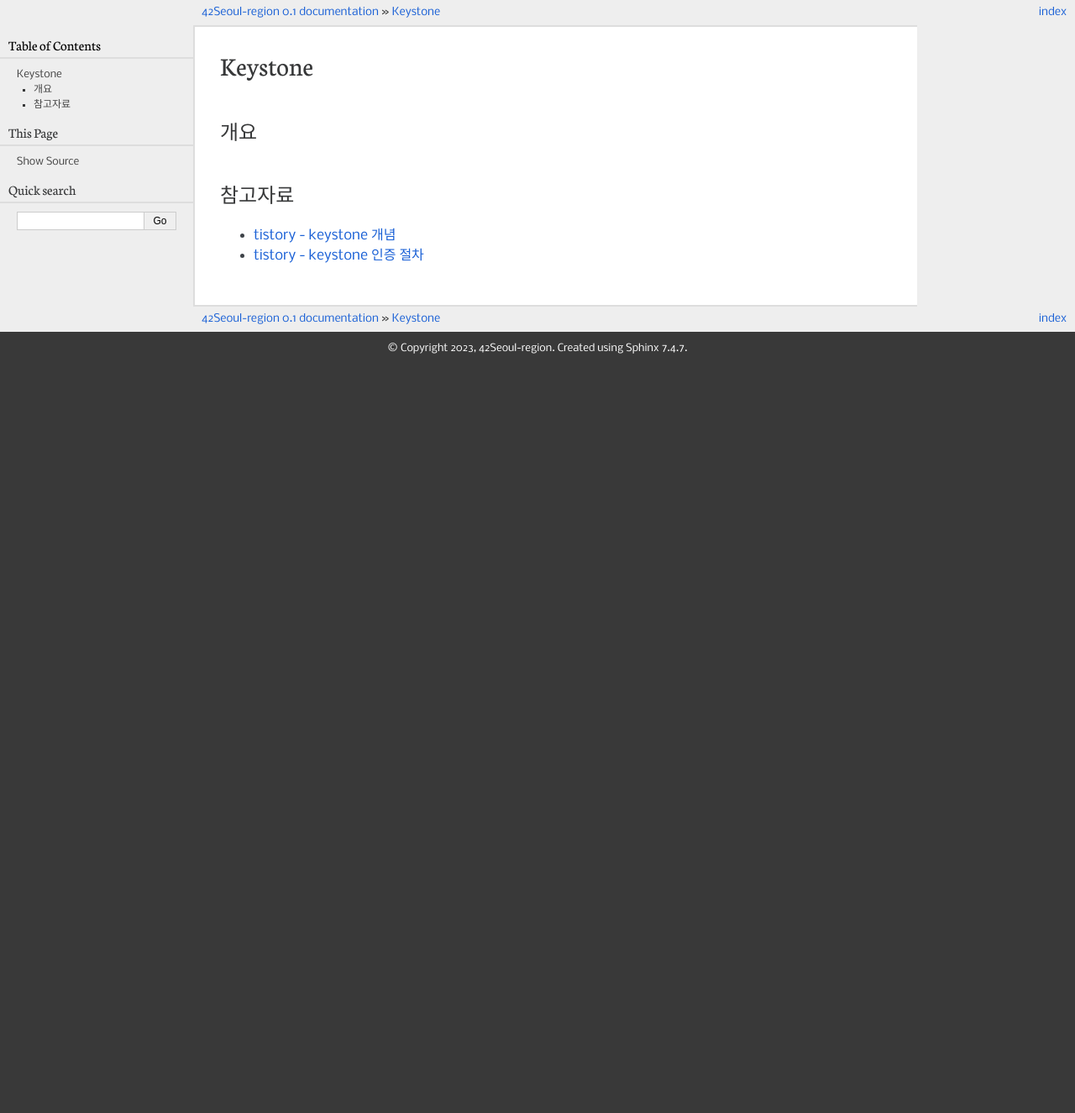
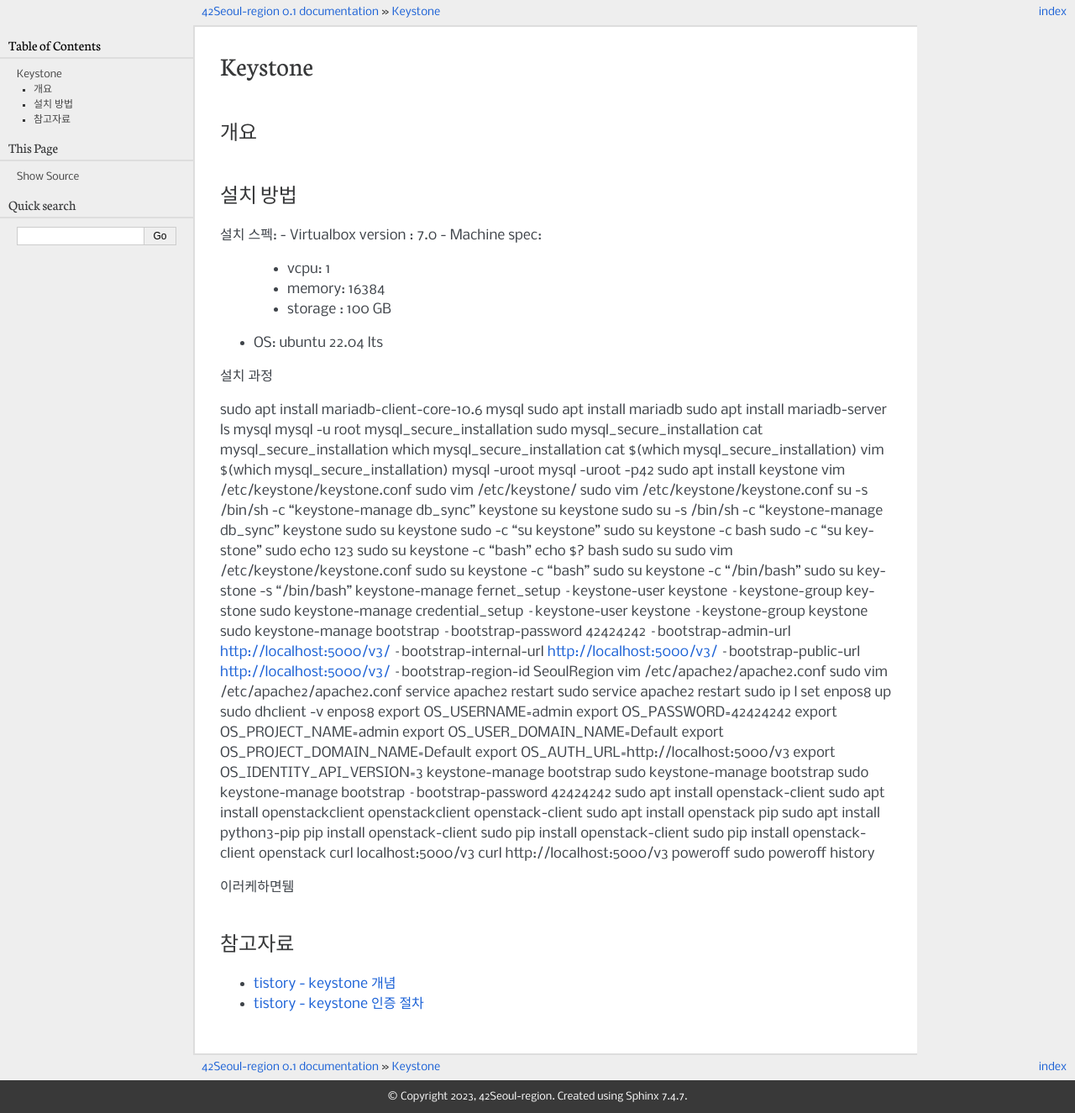
Before and after one commit to hdoo42/Ronna-Burning-OpenStack, a Sphinx documentation site: the page built from docs/source/keystone.rst, in a window 1280 px wide. Shown: the whole page at 84% size. Built offline with Sphinx 7.4.7, drawn with Linux system fonts in a browser that asks for light colours; before the commit the page ends 900 px from its top, so only the background shows below that.

Commit message:
keystone done-

```diff
--- a/docs/source/keystone.rst
+++ b/docs/source/keystone.rst
@@ -5,6 +5,94 @@ Keystone
 개요
 ------
 
+
+설치 방법
+---------
+설치 스펙:
+- Virtualbox version : 7.0
+- Machine spec:
+
+  - vcpu: 1
+  - memory: 16384
+  - storage : 100 GB
+
+- OS: ubuntu 22.04 lts
+
+설치 과정
+
+sudo apt install mariadb-client-core-10.6
+mysql
+sudo apt install mariadb
+sudo apt install mariadb-server
+ls
+mysql
+mysql -u root
+mysql_secure_installation
+sudo mysql_secure_installation
+cat mysql_secure_installation
+which mysql_secure_installation
+cat $(which mysql_secure_installation)
+vim $(which mysql_secure_installation)
+mysql -uroot
+mysql -uroot -p42
+sudo apt install keystone
+vim /etc/keystone/keystone.conf
+sudo vim /etc/keystone/
+sudo vim /etc/keystone/keystone.conf
+su -s /bin/sh -c "keystone-manage db_sync" keystone
+su keystone
+sudo su -s /bin/sh -c "keystone-manage db_sync" keystone
+sudo su keystone
+sudo -c "su keystone"
+sudo su keystone -c bash
+sudo -c "su keystone"
+sudo echo 123
+sudo su keystone -c "bash"
+echo $?
+bash
+sudo su
+sudo vim /etc/keystone/keystone.conf
+sudo su keystone -c "bash"
+sudo su keystone -c "/bin/bash"
+sudo su keystone -s "/bin/bash"
+keystone-manage fernet_setup --keystone-user keystone --keystone-group keystone
+sudo keystone-manage credential_setup --keystone-user keystone --keystone-group keystone
+sudo keystone-manage bootstrap --bootstrap-password 42424242 --bootstrap-admin-url http://localhost:5000/v3/ --bootstrap-internal-url http://localhost:5000/v3/ --bootstrap-public-url http://localhost:5000/v3/ --bootstrap-region-id SeoulRegion
+vim /etc/apache2/apache2.conf
+sudo vim /etc/apache2/apache2.conf
+service apache2 restart
+sudo service apache2 restart
+sudo ip l set enp0s8 up
+sudo dhclient -v enp0s8
+export OS_USERNAME=admin
+export OS_PASSWORD=42424242
+export OS_PROJECT_NAME=admin
+export OS_USER_DOMAIN_NAME=Default
+export OS_PROJECT_DOMAIN_NAME=Default
+export OS_AUTH_URL=http://localhost:5000/v3
+export OS_IDENTITY_API_VERSION=3
+keystone-manage bootstrap
+sudo keystone-manage bootstrap
+sudo keystone-manage bootstrap --bootstrap-password 42424242
+sudo apt install openstack-client
+sudo apt install openstackclient
+openstackclient
+openstack-client
+sudo apt install openstack
+pip
+sudo apt install python3-pip
+pip install openstack-client
+sudo pip install openstack-client
+sudo pip install openstackclient
+openstack
+curl localhost:5000/v3
+curl http://localhost:5000/v3
+poweroff
+sudo poweroff
+history
+
+이러케하면뒘
+
 참고자료
 -----------
 - `tistory - keystone 개념 <https://justee.tistory.com/8>`_
```
